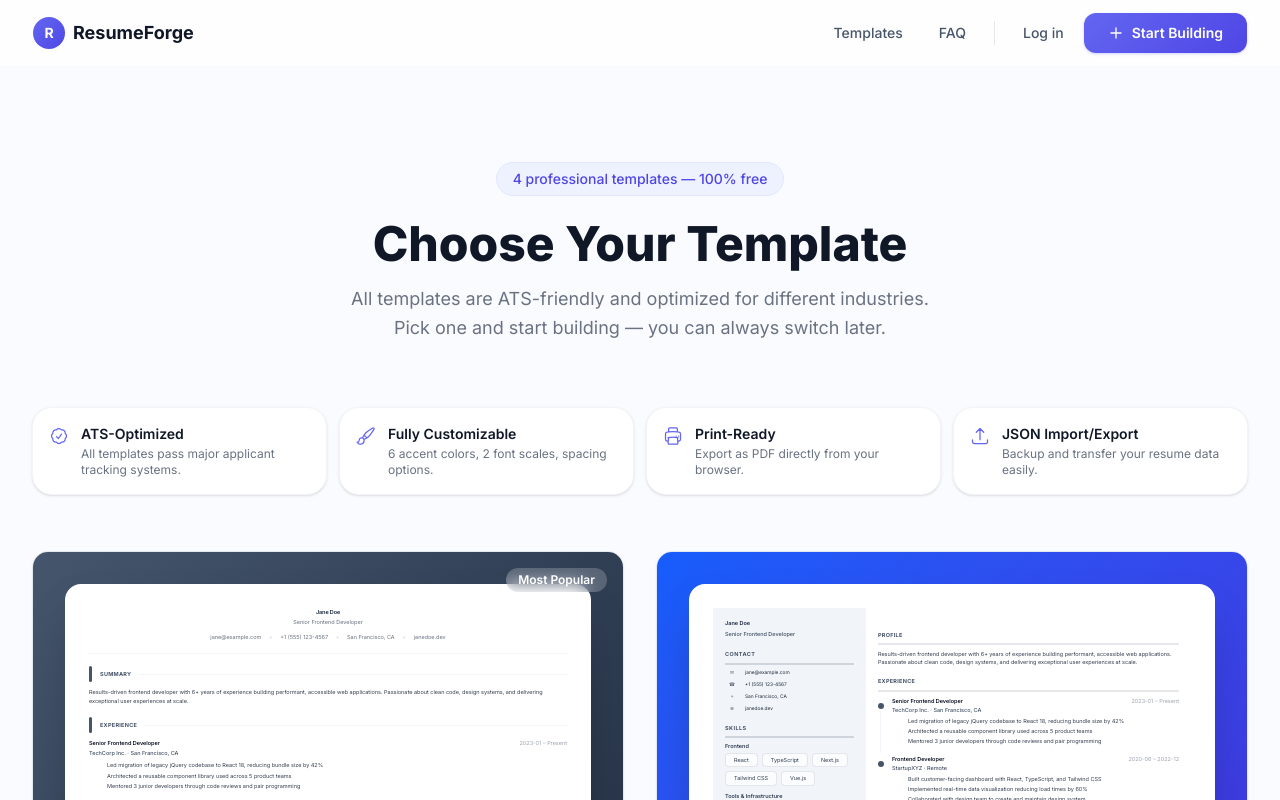
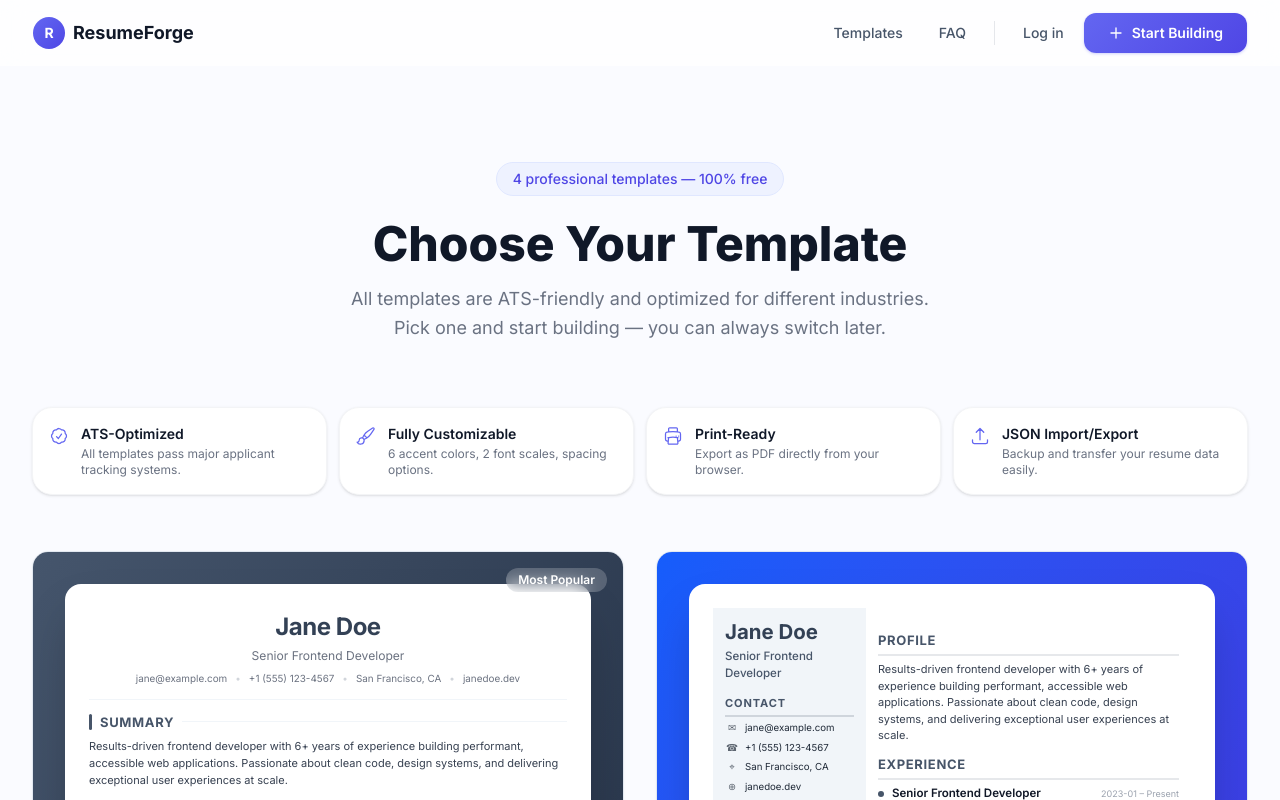
Before and after one commit to ImmaculateEben/resumeforge, a Next.js app: page /templates in a window 1280 px wide. Shown: the top 800 px of the page. Built offline with nearby package versions, Linux system fonts and the light colour scheme.

Commit message:
Update: Templates page and validation improvements

```diff
--- a/src/app/(marketing)/templates/page.tsx
+++ b/src/app/(marketing)/templates/page.tsx
@@ -165,7 +165,9 @@ export default function TemplatesPage() {
                       <TemplateCard
                         data={sampleResumeData}
                         styleConfig={{
-                          fontScale: "compact",
+                          fontSize: 11,
+                          nameFontSize: 24,
+                          sectionTitleFontSize: 13,
                           accentTone: "slate",
                           spacing: "tight",
                           showSectionDividers: true,
@@ -282,7 +284,9 @@ export default function TemplatesPage() {
               <PreviewComponent
                 data={sampleResumeData}
                 styleConfig={{
-                  fontScale: "comfortable",
+                  fontSize: 13,
+                  nameFontSize: 26,
+                  sectionTitleFontSize: 14,
                   accentTone: previewAccent,
                   spacing: "normal",
                   showSectionDividers: true,
--- a/src/modules/validation/resume-payload.ts
+++ b/src/modules/validation/resume-payload.ts
@@ -90,7 +90,9 @@ const customSectionSchema = z.object({
 });
 
 const styleConfigSchema = z.object({
-  fontScale: z.enum(["compact", "comfortable"]),
+  fontSize: z.number().min(8).max(16).default(13),
+  nameFontSize: z.number().min(18).max(36).default(26),
+  sectionTitleFontSize: z.number().min(10).max(18).default(14),
   accentTone: z.enum(["slate", "ocean", "forest", "charcoal", "violet", "rose"]),
   spacing: z.enum(["tight", "normal"]),
   showSectionDividers: z.boolean(),
```
